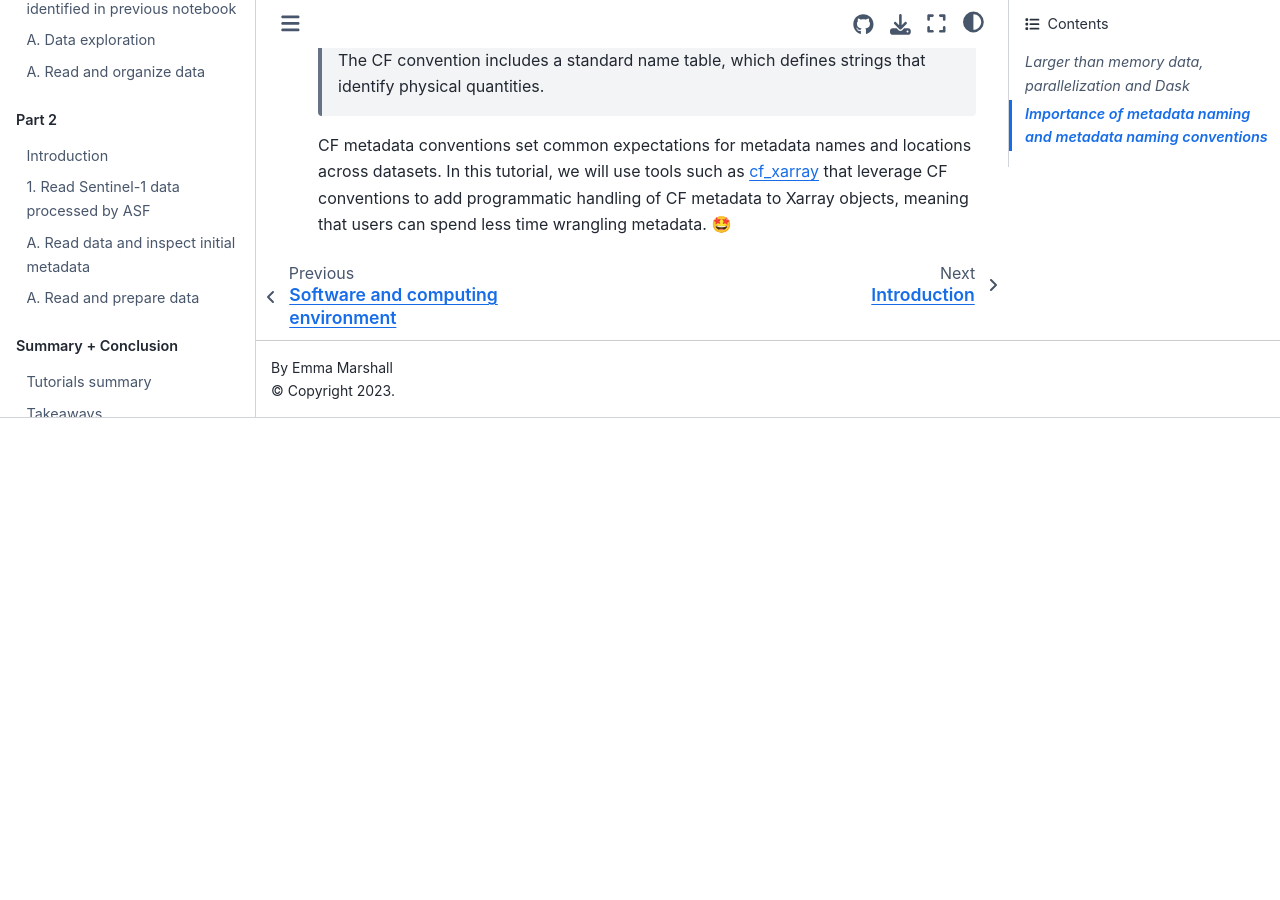
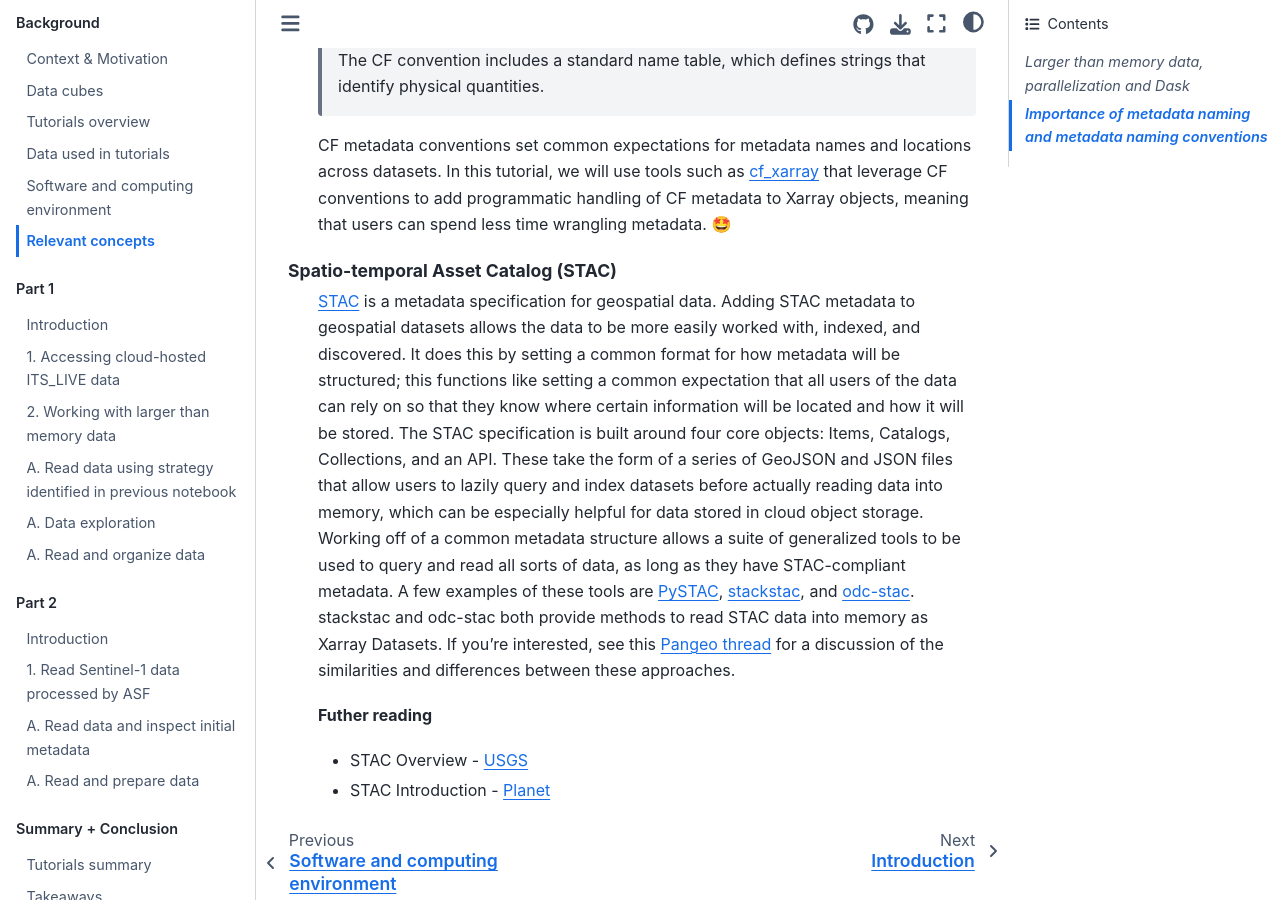
Before and after one commit to e-marshall/tutorials, a Jupyter Book: the page built from book/background/relevant_concepts.md, in a window 1280 px wide and 900 px high, scrolled down 3019 px. Built offline with Jupyter Book 1.0.4 settings and Sphinx 7.4.7 and the Sphinx Book theme 1.1.4, drawn with Linux system fonts in a browser that asks for light colours; pages that are not in the unit, such as notebooks, are missing from menus; before the commit the page ends 3437 px from its top, so only the background shows below that.

Commit message:
add stac section to relevant concepts

````diff
--- a/book/background/relevant_concepts.md
+++ b/book/background/relevant_concepts.md
@@ -45,4 +45,11 @@
     >The CF metadata conventions are designed to promote the processing and sharing of files created with the NetCDF API. The conventions define metadata that provide a definitive description of what the data in each variable represents, and the spatial and temporal properties of the data. This enables users of data from different sources to decide which quantities are comparable, and facilitates building applications with powerful extraction, regridding, and display capabilities. The CF convention includes a standard name table, which defines strings that identify physical quantities.
 
     CF metadata conventions set common expectations for metadata names and locations across datasets.  In this tutorial, we will use tools such as [cf_xarray]() that leverage CF conventions to add programmatic handling of CF metadata to Xarray objects, meaning that users can spend less time wrangling metadata. 🤩
+
+Spatio-temporal Asset Catalog (STAC)
+    [STAC](https://stacspec.org/en) is a metadata specification for geospatial data. Adding STAC metadata to geospatial datasets allows the data to be more easily worked with, indexed, and discovered. It does this by setting a common format for how metadata will be structured; this functions like setting a common expectation that all users of the data can rely on so that they know where certain information will be located and how it will be stored. The STAC specification is built around four core objects: Items, Catalogs, Collections, and an API. These take the form of a series of GeoJSON and JSON files that allow users to lazily query and index datasets before actually reading data into memory, which can be especially helpful for data stored in cloud object storage. Working off of a common metadata structure allows a suite of generalized tools to be used to query and read all sorts of data, as long as they have STAC-compliant metadata. A few examples of these tools are [PySTAC](https://pystac.readthedocs.io/en/stable/), [stackstac](https://stackstac.readthedocs.io/en/latest/), and [odc-stac](https://odc-stac.readthedocs.io/en/latest/). stackstac and odc-stac both provide methods to read STAC data into memory as Xarray Datasets. If you’re interested, see this [Pangeo thread](https://discourse.pangeo.io/t/comparing-odc-stac-load-and-stackstac-for-raster-composite-workflow/4097/2) for a discussion of the similarities and differences between these approaches.
+
+    **Futher reading**
+    - STAC Overview - [USGS](https://www.usgs.gov/landsat-missions/spatiotemporal-asset-catalog-stac)
+    - STAC Introduction - [Planet](https://developers.planet.com/docs/planetschool/introduction-to-stac-part-1-an-overview-of-the-specification/)
 ```
````
